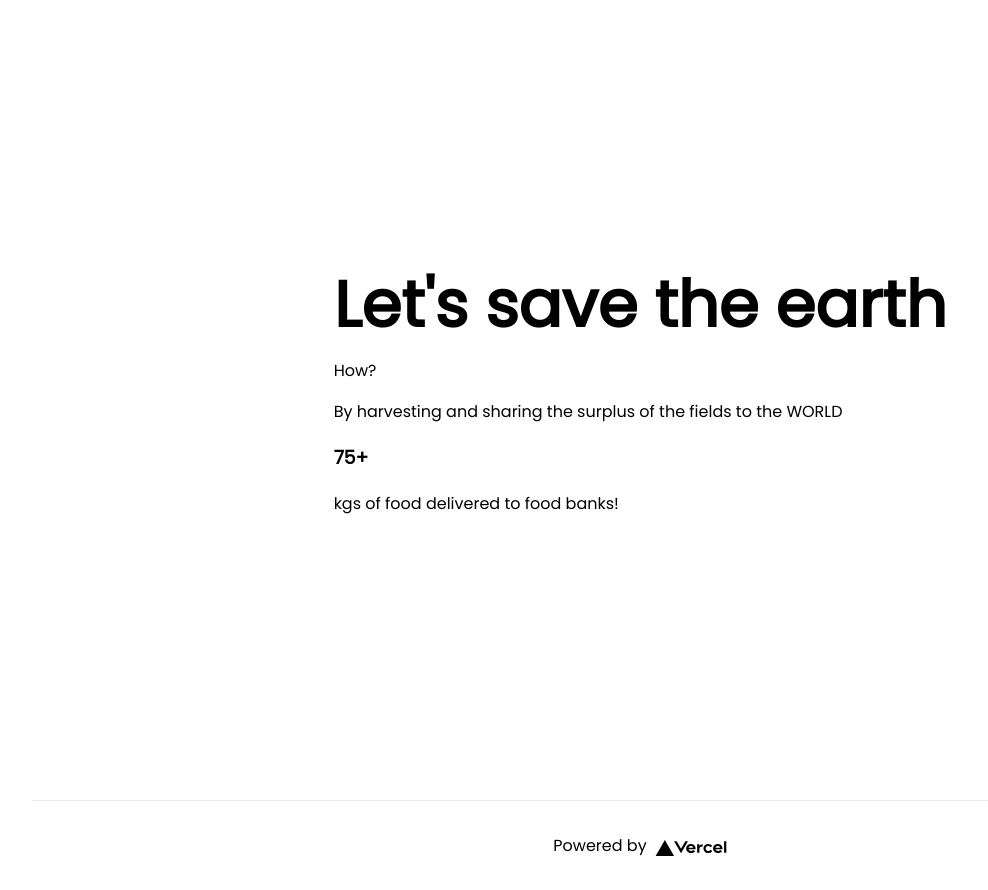
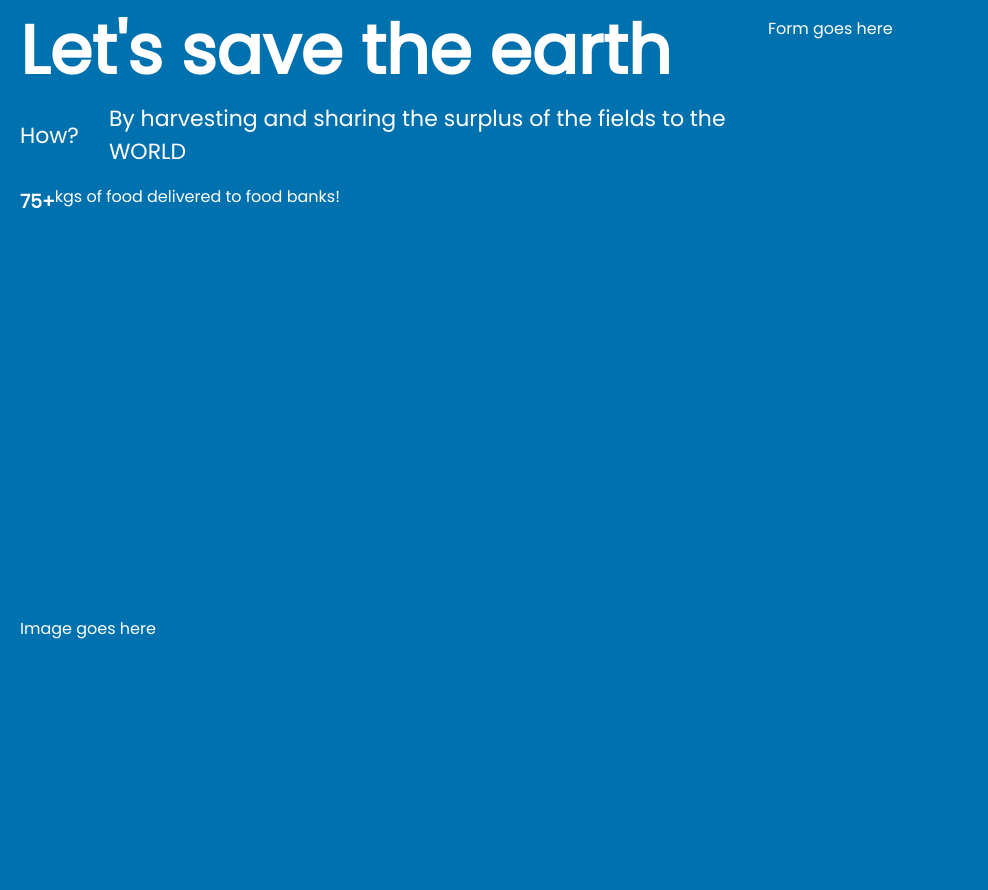
Before and after one commit to rajagoat/earth-day-c2g, a Next.js app in the folder frontend/: page / in a window 1280 px wide. Shown: the whole page, without its empty margins (0-988 px from the left). After the commit the page ends 800 px from the top, so only its background shows below. Built offline with nearby package versions, Linux system fonts and the light colour scheme.

Commit message:
basic styling complete

```diff
--- a/frontend/pages/index.js
+++ b/frontend/pages/index.js
@@ -12,7 +12,8 @@ export default function Home() {
       </Head>
 
       <main className={styles.main}>
-        <div className={styles.upperLeft}>
+        <div className={styles.left}>
+          <div>
             <h1 className={styles.title}>
               Let's save the earth
             </h1>
@@ -25,26 +26,16 @@ export default function Home() {
               <p>kgs of food delivered to food banks!</p>
             </div>
           </div>
-        <div className={styles.lowerLeft}>
+          <div>
+            <p>Image goes here</p>
             {/* image will be inserted here */}
           </div>
+        </div>
         <div className={styles.right}>
+          <p>Form goes here</p>
           {/* form will be inserted here */}
         </div>
       </main>
-
-      <footer className={styles.footer}>
-        <a
-          href="https://vercel.com?utm_source=create-next-app&utm_medium=default-template&utm_campaign=create-next-app"
-          target="_blank"
-          rel="noopener noreferrer"
-        >
-          Powered by{' '}
-          <span className={styles.logo}>
-            <Image src="/vercel.svg" alt="Vercel Logo" width={72} height={16} />
-          </span>
-        </a>
-      </footer>
     </div>
   )
 }
--- a/frontend/styles/Home.module.css
+++ b/frontend/styles/Home.module.css
@@ -1,129 +1,33 @@
-.container {
-  padding: 0 2rem;
+.main {
+  display: grid;
+  grid-template-columns: 60% 40%;
+  min-height: 100vh;
 }
 
-.main {
-  min-height: 100vh;
-  padding: 4rem 0;
-  flex: 1;
+.left {
+  margin-left: 20px;
+}
+
+.title {
+  font-size: 68px;
+  margin: 0;
+}
+
+.subtitle {
+  font-size: 22px;
   display: flex;
-  flex-direction: column;
-  justify-content: center;
   align-items: center;
 }
 
-.footer {
-  display: flex;
-  flex: 1;
-  padding: 2rem 0;
-  border-top: 1px solid #eaeaea;
-  justify-content: center;
-  align-items: center;
+.subtitle>p {
+  margin: 0 30px 0 0;
 }
 
-.footer a {
+.counter {
   display: flex;
-  justify-content: center;
-  align-items: center;
-  flex-grow: 1;
 }
 
-.title a {
-  color: #0070f3;
-  text-decoration: none;
+.left {
+  display: grid;
+  grid-template-rows: 3fr 1fr;
 }
-
-.title a:hover,
-.title a:focus,
-.title a:active {
-  text-decoration: underline;
-}
-
-.title {
-  margin: 0;
-  line-height: 1.15;
-  font-size: 4rem;
-}
-
-.title,
-.description {
-  text-align: center;
-}
-
-.description {
-  margin: 4rem 0;
-  line-height: 1.5;
-  font-size: 1.5rem;
-}
-
-.code {
-  background: #fafafa;
-  border-radius: 5px;
-  padding: 0.75rem;
-  font-size: 1.1rem;
-  font-family: Menlo, Monaco, Lucida Console, Liberation Mono, DejaVu Sans Mono,
-    Bitstream Vera Sans Mono, Courier New, monospace;
-}
-
-.grid {
-  display: flex;
-  align-items: center;
-  justify-content: center;
-  flex-wrap: wrap;
-  max-width: 800px;
-}
-
-.card {
-  margin: 1rem;
-  padding: 1.5rem;
-  text-align: left;
-  color: inherit;
-  text-decoration: none;
-  border: 1px solid #eaeaea;
-  border-radius: 10px;
-  transition: color 0.15s ease, border-color 0.15s ease;
-  max-width: 300px;
-}
-
-.card:hover,
-.card:focus,
-.card:active {
-  color: #0070f3;
-  border-color: #0070f3;
-}
-
-.card h2 {
-  margin: 0 0 1rem 0;
-  font-size: 1.5rem;
-}
-
-.card p {
-  margin: 0;
-  font-size: 1.25rem;
-  line-height: 1.5;
-}
-
-.logo {
-  height: 1em;
-  margin-left: 0.5rem;
-}
-
-@media (max-width: 600px) {
-  .grid {
-    width: 100%;
-    flex-direction: column;
-  }
-}
-
-@media (prefers-color-scheme: dark) {
-  .card,
-  .footer {
-    border-color: #222;
-  }
-  .code {
-    background: #111;
-  }
-  .logo img {
-    filter: invert(1);
-  }
-}
--- a/frontend/styles/globals.css
+++ b/frontend/styles/globals.css
@@ -5,6 +5,8 @@ body {
   padding: 0;
   margin: 0;
   font-family: 'Poppins', sans-serif;
+  background-color: #0071af;
+  color: white;
 }
 
 a {
```
Lines whose indentation alone changed are shown as unchanged.
